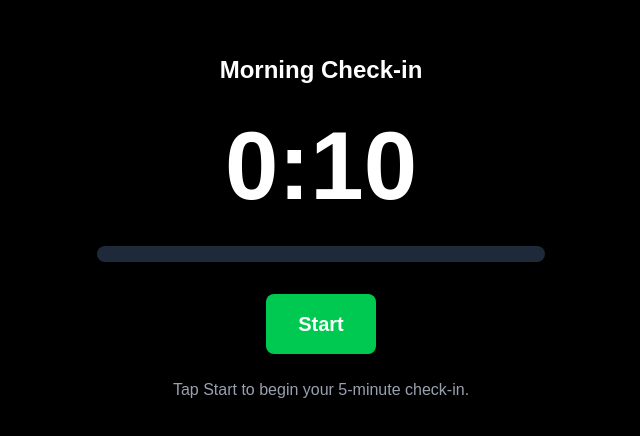
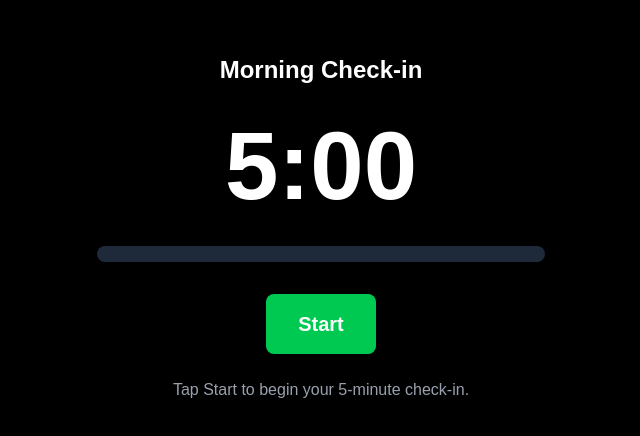
Before and after one commit to johnathanchang/xOutput, a Next.js app: page /timer in a window 1280 px wide. Shown: the part 172-608 px from the top of the page, without its empty margins (319-959 px from the left). Built offline with nearby package versions, Linux system fonts and the light colour scheme; no server answers.

Commit message:
Day 2: full product loop tested and working

```diff
--- a/src/app/timer/page.js
+++ b/src/app/timer/page.js
@@ -4,7 +4,7 @@ import { supabase } from "@/lib/supabase";
 
 export default function Timer() {
   const [user, setUser] = useState(null);
-  const [secondsLeft, setSecondsLeft] = useState(10);
+  const [secondsLeft, setSecondsLeft] = useState(300);
   const [isRunning, setIsRunning] = useState(false);
   const [completed, setCompleted] = useState(false);
   const [failed, setFailed] = useState(false);
@@ -118,7 +118,7 @@ export default function Timer() {
       <div className="w-full max-w-md bg-gray-800 rounded-full h-4 mb-8">
         <div
           className={`h-4 rounded-full transition-all duration-1000 ${failed ? "bg-red-500" : "bg-green-500"}`}
-          style={{ width: ((10 - secondsLeft) / 10) * 100 + "%" }}
+          style={{ width: ((300 - secondsLeft) / 300) * 100 + "%" }}
         ></div>
       </div>
 
```
Also changed, not shown: src/app/join/page.js (line endings or trailing spaces).
